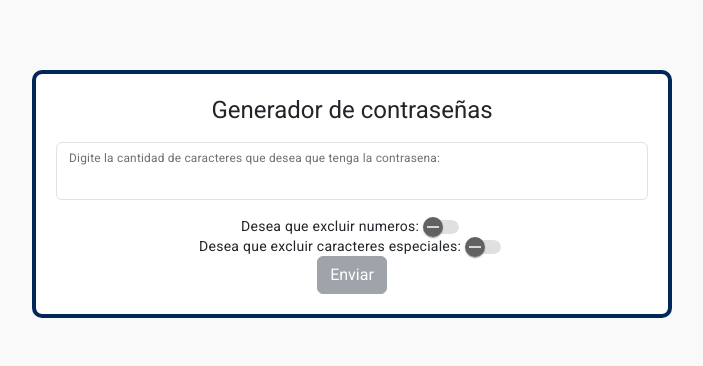
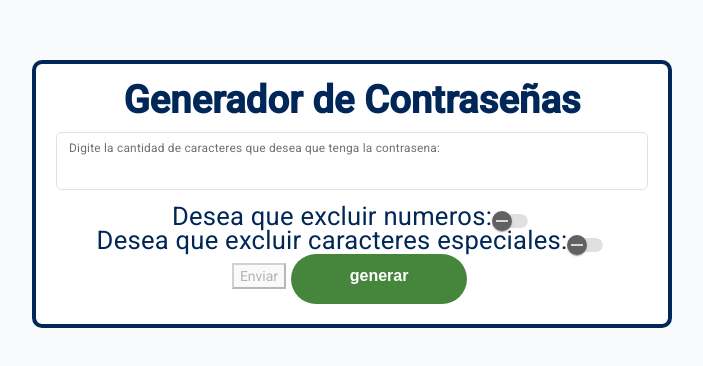
Before and after one commit to Edwingtr28/GenerarContrasenas, an Angular app: page / in a window 1280 px wide. Shown: the part 206-572 px from the top of the page, without its empty margins (288-991 px from the left). Built offline with nearby package versions, Linux system fonts and the light colour scheme.

Commit message:
modified:   src/app/app.component.css 	modified:   src/app/app.component.html 	modified:   src/styles.css

```diff
--- a/src/app/app.component.css
+++ b/src/app/app.component.css
@@ -14,3 +14,46 @@
     border-radius: 10px;
     /* Otros estilos que desees aplicar */
   }
+
+  .generate {
+    color: #002758;
+    text-align: center;
+    font-size: 30px;
+    font-size: 3vw;
+    flex: auto;
+  }
+
+  .container-text {
+    text-align: center;
+  }
+
+  .adjustable-text {
+    color: #002758;
+    text-align: center;
+    font-size: 2vw; /* Ajustado al ancho de la ventana */
+    max-width: 20em; /* Evitar que el texto crezca demasiado en pantallas grandes */
+    margin: 0 auto; /* Centrar el texto horizontalmente */
+  }
+
+  .boton-redondo {
+    width: 50px; /* Puedes ajustar el tamaño según tus necesidades */
+    height: 50px; /* Asegúrate de que la altura sea igual al ancho para que sea un círculo */
+    border-radius: 50%; /* Establece las esquinas redondeadas al 50% para hacer un círculo */
+    border: none; /* Elimina el borde para que sea completamente redondo */
+    cursor: pointer; /* Cambia el cursor al pasar sobre el botón */
+    background: #46863c;
+    border-color: #46863c;
+    font-size: 16px;
+    line-height: 24px;
+    border-radius: 30px;
+    font-family: Manrope,sans-serif;
+    min-width: 176px;
+    padding: 10px;
+    color: #fff;
+    text-decoration: none;
+    display: inline-flex;
+    justify-content: center;
+    font-weight: 700;
+    margin-left: 5px;
+    margin-right: 5px;
+  }
--- a/src/app/app.component.html
+++ b/src/app/app.component.html
@@ -1,30 +1,26 @@
 <!--form de para obtener la contrasena-->
 <div class="container">
-  <h1>Generador de contraseñas</h1>
+  <h1 class="generate">
+    <strong>Generador de Contraseñas</strong>
+  </h1>
 
   <form [formGroup]="formContrasena" (ngSubmit)="generatepassword()">
-    <!--<label>
-      Digite la cantidad de caracteres que desea que tnega la contrasena:
-      <input type="number" formControlName="cant" />
-    </label-->
     <div class="form-floating mb-3">
       <input formControlName="cant" type="number" class="form-control" id="floatingInput" >
       <label for="floatingInput"> Digite la cantidad de caracteres que desea que tenga la contrasena:</label>
     </div>
 
-    <div>
-    <label>
-      Desea que excluir numeros:
-      <mat-slide-toggle formControlName="numbers"></mat-slide-toggle>
-    </label>
+    <div class="container-text">
+    <label class="adjustable-text">Desea que excluir numeros:</label>
+    <mat-slide-toggle color="primary" formControlName="numbers"></mat-slide-toggle>
+
+
+    <label class="adjustable-text">Desea que excluir caracteres especiales:</label>
+    <mat-slide-toggle color="primary" formControlName="charspecials"></mat-slide-toggle>
+
   </div>
-  <div>
-    <label>
-      Desea que excluir caracteres especiales:
-      <mat-slide-toggle formControlName="charspecials"></mat-slide-toggle>
-    </label>
-  </div>
-    <button class="btn btn-secondary" type="submit" [disabled]="formContrasena.invalid" >Enviar</button>
+    <button class="btn-contact" type="submit" [disabled]="formContrasena.invalid" >Enviar</button>
+    <button class="boton-redondo"> generar</button>
   </form>
 
   <!--valida si la contrasena esta vacio para mostrar el mensaje-->
--- a/src/styles.css
+++ b/src/styles.css
@@ -1,4 +1,4 @@
 /* You can add global styles to this file, and also import other style files */
 
 html, body { height: 100%; }
-body { margin: 0; font-family: Roboto, "Helvetica Neue", sans-serif;background-color: #f9f9f9; }
+body { margin: 0; font-family: Roboto, "Helvetica Neue", sans-serif;background-color: #f8f9fa; }
```
